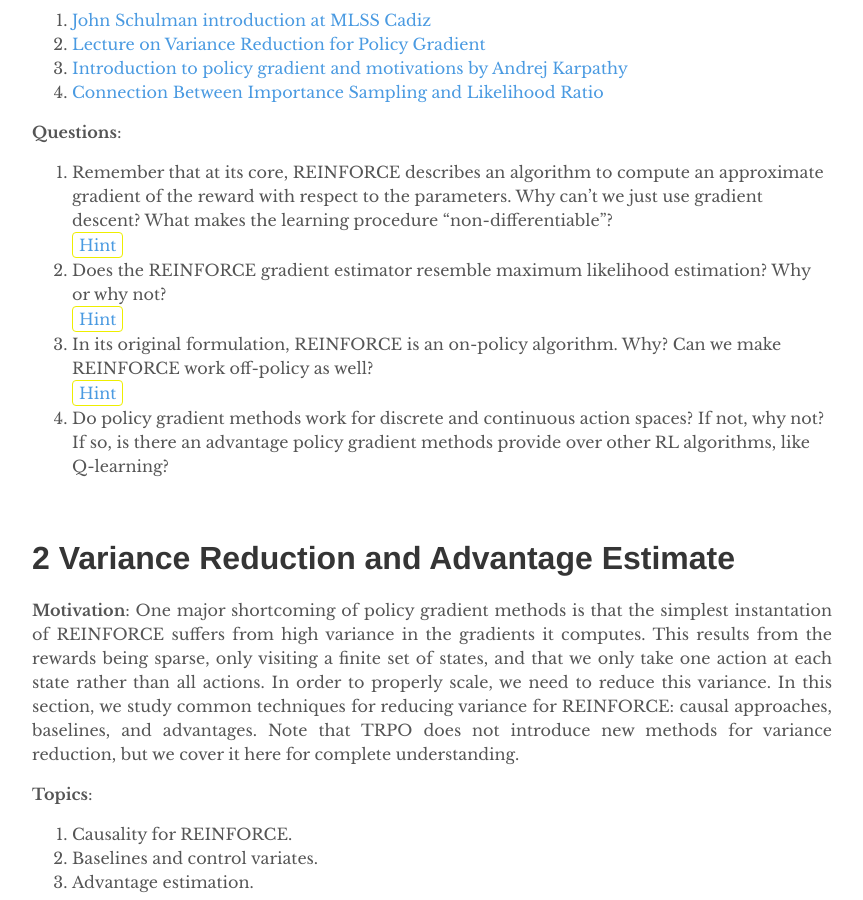
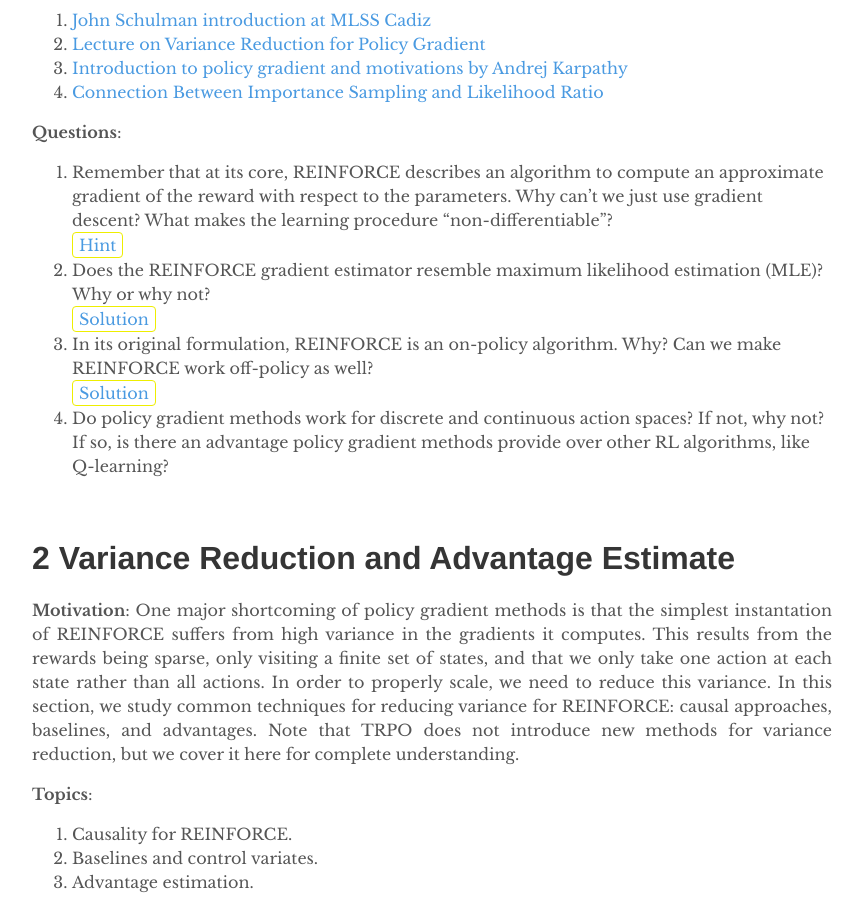
Before and after one commit to depthfirstlearning/depthfirstlearning.com, a Jekyll site: the page built from _posts/2018-06-19-TRPO.markdown, in a window 1280 px wide and 900 px high, scrolled down 1658 px. Shown: the whole window, without its empty margins (208-1071 px from the left). Built offline with Jekyll 4.4.1, drawn with Linux system fonts in a browser that asks for light colours; formulas are drawn with MathJax 3; some of the changed lines change nothing that is shown.

Commit message:
Add more hints

```diff
--- a/_posts/2018-06-19-TRPO.markdown
+++ b/_posts/2018-06-19-TRPO.markdown
@@ -72,21 +72,21 @@
     "non-differentiable"?
      <details><summary>Hint</summary>
      <p>
-     In classification problem: One natural measure of “goodness” is the likelihood or marginal
+    When we use stochastic gradient descent, we also compute an estimate of the gradient, which looks something like $$\grad_{\theta} \mathbb{E}_{x \sim p(x)} [ f_{\theta}(x) ] = \mathbb{E}_{x \sim p(x)} [\grad_{\theta} f_{\theta}(x)]$$, where we move the gradient into the expectation (an operation made precise by the <a href=""> Leibniz integral rule</a>). In other words, the objective we're trying to take the gradient of is indeed differentiable with respect to the inputs. In reinforcement learning, our objective is non-differentiable -- we actually <b>select</b> an action and act on it. To convince yourself that this isn't something we can differentiate through, write out explicitly the full expansion of the training objective for policy gradient before we move the gradient into the expectation.
      </p>
      </details>
-  2. Does the REINFORCE gradient estimator resemble maximum likelihood estimation?
+  2. Does the REINFORCE gradient estimator resemble maximum likelihood estimation (MLE)?
     Why or why not?
-     <details><summary>Hint</summary>
+     <details><summary>Solution</summary>
      <p>
-     In classification problem: One natural measure of “goodness” is the likelihood or marginal
+     The REINFORCE estimator term $$\log \pi (a_t \| s_t)$$ should look like a very familiar tool in statistical learning: the likelihood function! When we think of what happens when we do MLE, we are trying to maximize the likelihood of $$\log p(D \| \theta)$$, or as in supervised learning, we try to maximize $$\log p(y_i == y_{\text{label}} | x_i, \theta)$$. Normally, because we have the true label, this paradigm aligns perfectly with what we are ultimately trying to do with MLE. However, this naive strategy of maximizing the likelihood $$\pi(a_t \| s_t)$$ won't work in reinforcement learning, because we do not have a label for the correct action to be taken at a given time step (if we did, we should just do supervised learning!). If we tried doing this, we would find that we would simply maximize the probability of every action; make sure you convince yourself this to be true. Instead, the only (imperfect) evidence we have of good or bad actions is the reward we receive at that time step. Thus, a reasonable thing to do seems like scaling the log-likelihood by how good or bad the action by the reward. Thus, we would then then maximize $$r(a_t, s_t) \cdot \log \pi (a_t \| s_t)$$. Look familiar? This is just the REINFORCE term in our expectation!
      </p>
      </details>
   3. In its original formulation, REINFORCE is an on-policy algorithm. Why?
     Can we make REINFORCE work off-policy as well?
-     <details><summary>Hint</summary>
+     <details><summary>Solution</summary>
      <p>
-     In classification problem: One natural measure of “goodness” is the likelihood or marginal
+    We can tell that REINFORCE is on-policy by looking at the expectation a bit closer: $$ \mathbb{E}_{s,a} [ \grad \log \pi (a \| s) r(a, s) ]$$. When we see any expectation in an equation, we should always ask what exactly is the expectation <b>over</b>? In this case, if we expand the expectation, we have: $$\mathbb{E}_{s \sim p_{\theta}(s), a \sim \pi_{\theta}(a\|s)} [ \grad_{\theta} \log \pi_{\theta} (a \| s) r(a, s) ]$$, and we see that while the states are being sampled from the empirical state visitation distribution induced by the current policy, and the actions $$a$$ are coming directly from the current policy. Because we learn from the current policy, and not some arbitrary policy, REINFORCE is an on-policy. To cchange REINFORCE to use data, we simply change the sampling distributioin to some other policy $$\pi_{\beta}$$ and use importance sampling to correct for this disparity. For more details, see <a href="https://scholarworks.umass.edu/cgi/viewcontent.cgi?referer=https://www.google.com/&httpsredir=1&article=1079&context=cs_faculty_pubs">a classic paper</a> on this subject and <a href="https://arxiv.org/abs/1606.02647">a recent paper</a> with new insights on off-policy learning with policy gradient methods.
      </p>
      </details>
   4. Do policy gradient methods work for discrete and continuous action spaces?
@@ -136,7 +136,7 @@
     than a learned state-dependent value function? Why or why not?
      <details><summary>Hint</summary>
      <p>
-     In classification problem: One natural measure of “goodness” is the likelihood or marginal
+     Right now, the typical control variate depends only on the state. Can we also have the control variate depend on the action? What extra work do we have to do to make sure this is okay? Check <a href="https://arxiv.org/abs/1611.02247">this paper</a> if you're interested in one way to extend this, and <a href="https://arxiv.org/abs/1802.10031">this paper</a> if you're interested in why adding dependence on more than just the state can be tricky and hard to implement in practice.
      </p>
      </details>
   5. We use control variates as a method to reduce variance in our gradient
@@ -144,7 +144,7 @@
     classification? Or, are we implicitly using them?
      <details><summary>Hint</summary>
      <p>
-     In classification problem: One natural measure of “goodness” is the likelihood or marginal
+      Reducing variance in our gradient estimates is an important thing!
      </p>
      </details>
 
@@ -286,7 +286,7 @@
   3. How is line search used in TRPO?
   4. How does TRPO differ from Natural Policy Gradient?
      <details><summary>Solution</summary>
-     <p> See slides 30-34 from <a href="http://rail.eecs.berkeley.edu/deeprlcourse-fa17/f17docs/lecture_13_advanced_pg.pdf">this lecture</a> </p>
+     <p> See slides 30-34 from <a href="http://rail.eecs.berkeley.edu/deeprlcourse-fa17/f17docs/lecture_13_advanced_pg.pdf">this lecture</a>. </p>
     </details>
   5. What are the pros and cons of using the vine and single-path methods?
   6. In practice, TRPO is really slow. What is the main computational
```
